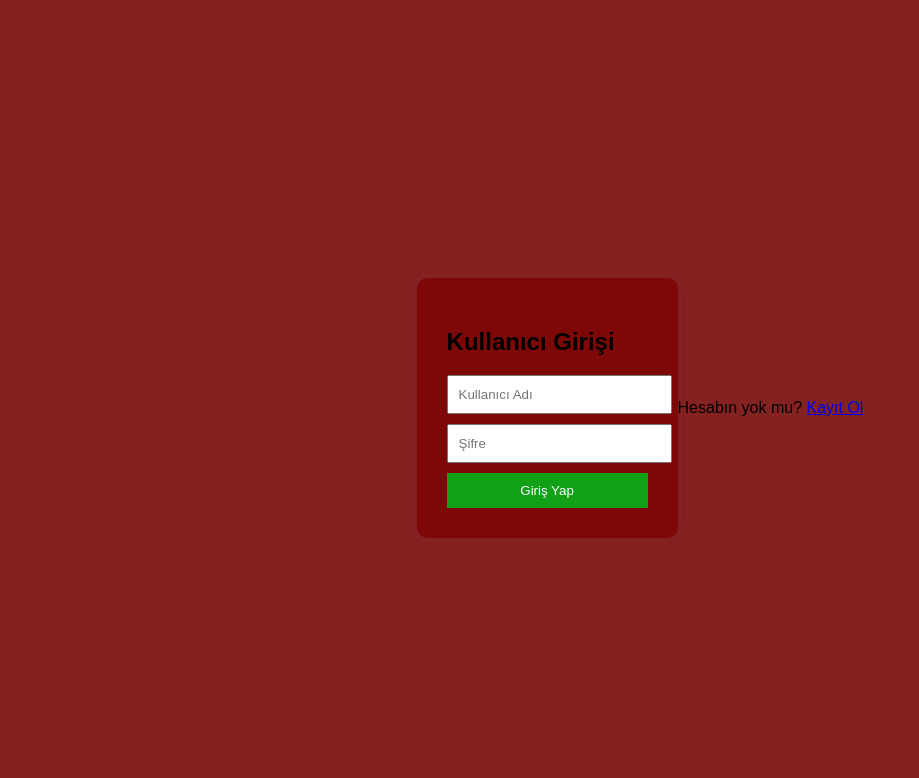
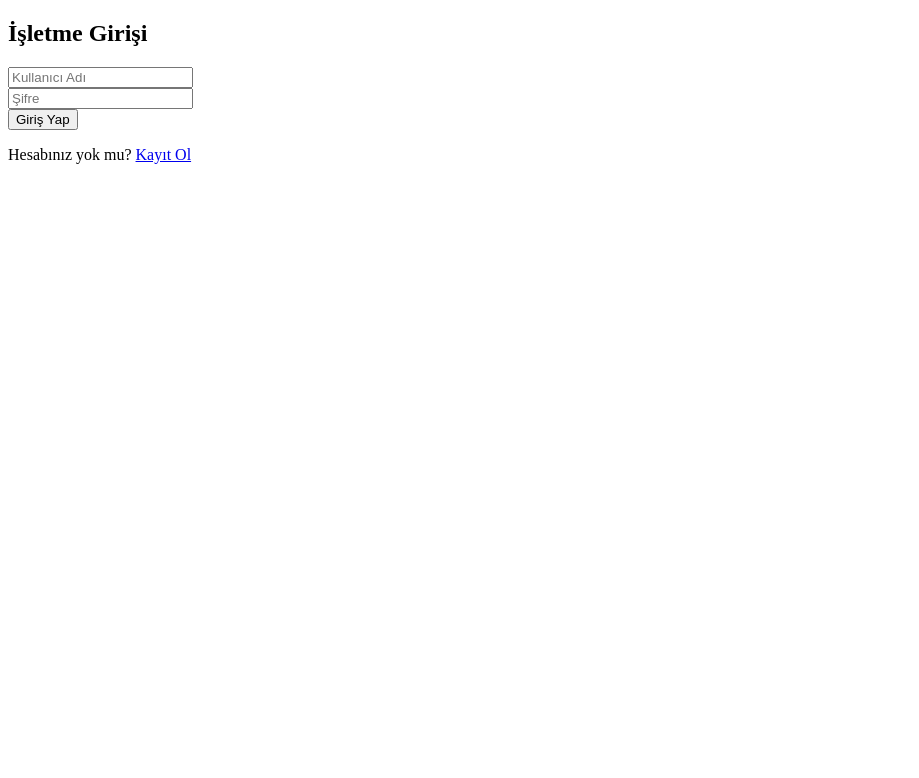
Before and after one commit to seherakyel/api-works, a FastAPI app: template templates/login.html in a window 1280 px wide. Shown: the top 778 px of the page, without its empty margins (0-919 px from the left). After the commit the page ends 164 px from the top, so only its background shows below. Run offline with FastAPI, Linux system fonts and the light colour scheme; the template is opened without the code that fills it, so the values that code supplies are empty.

Commit message:
Refactor login page: update title, enhance error display, and adjust form action URL

```diff
--- a/main.py
+++ b/main.py
@@ -31,6 +31,7 @@ templates = Jinja2Templates(directory="templates")
 @app.get("/register", response_class=HTMLResponse)
 async def show_register_page(request: Request):
     return templates.TemplateResponse("register.html", {"request": request})
+
 
 
 @app.post("/register", response_class=HTMLResponse)
--- a/templates/login.html
+++ b/templates/login.html
@@ -1,22 +1,24 @@
 <!DOCTYPE html>
 <html lang="tr">
 <head>
-    <meta charset="UTF-8">
-    <title>Kullanıcı Girişi</title>
-    <link rel="stylesheet" href="/static/css/login.css">
+  <meta charset="UTF-8">
+  <title>Giriş</title>
 </head>
 <body>
-    <div class="login-container">
-        <h2>Kullanıcı Girişi</h2>
-        <form action="/users/login_html" method="post">
-            <input type="text" name="user_name" placeholder="Kullanıcı Adı" required>
-            <input type="password" name="password" placeholder="Şifre" required>
-            <button type="submit">Giriş Yap</button>
-            {% if error %}
-                <p style="color:red;">{{ error }}</p>
-            {% endif %}
-        </form>
-    </div>
+  <h2>İşletme Girişi</h2>
+
+  {% if error %}
+    <p style="color: red;">{{ error }}</p>
+  {% endif %}
+
+  <form action="/login" method="post">
+    <input type="text" name="user_name" placeholder="Kullanıcı Adı" required><br>
+    <input type="password" name="password" placeholder="Şifre" required><br>
+    <button type="submit">Giriş Yap</button>
+  </form>
+
+  <!-- 🔥 İşte burası! -->
+  <p>Hesabınız yok mu? <a href="/register">Kayıt Ol</a></p>
+
 </body>
 </html>
-<p>Hesabın yok mu? <a href="/users/register_page">Kayıt Ol</a></p>
```
